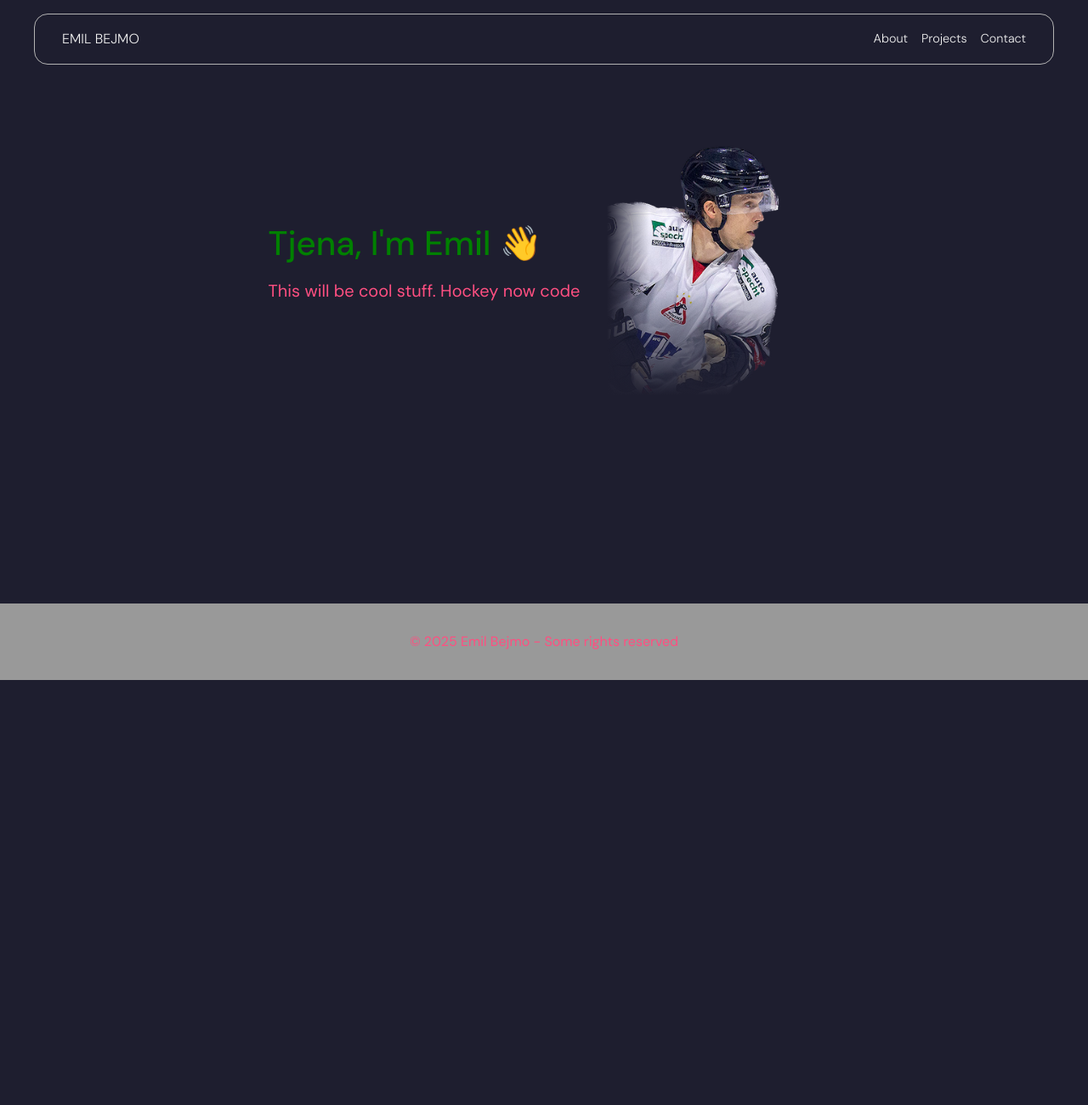
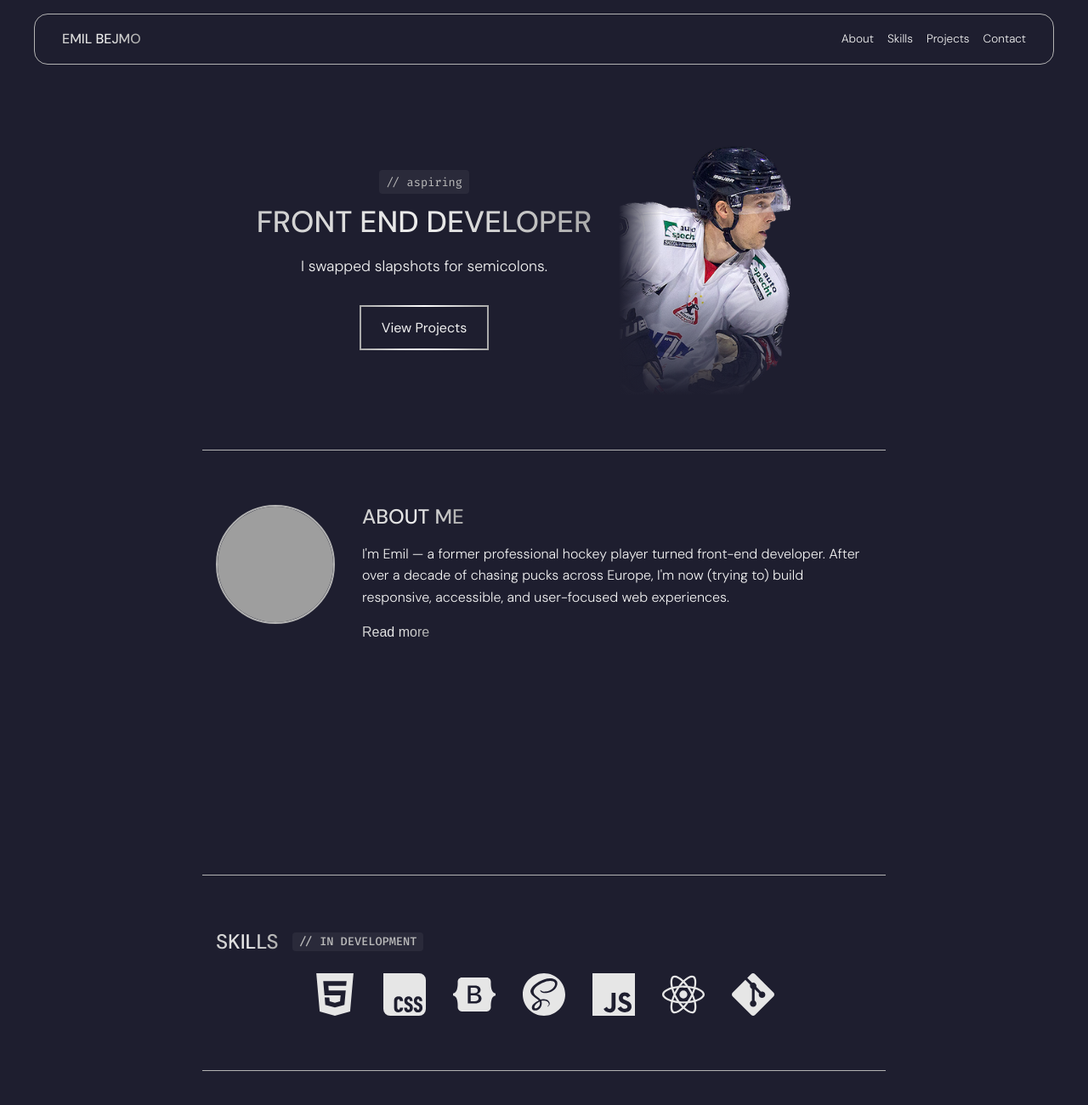
Before and after one commit to ebejmo/portfolio-site, a website built with Vite: page index.html in a window 1280 px wide. Shown: the top 1300 px of the page at 85% size. Before the commit the page ends 800 px from the top, so only its background shows below. Built offline with nearby package versions, Linux system fonts and the light colour scheme; grey boxes are pictures that could not be loaded.

Commit message:
Structure & Styles for first couple sections

```diff
--- a/index.html
+++ b/index.html
@@ -9,8 +9,10 @@
     <link rel="preconnect" href="https://fonts.gstatic.com" crossorigin />
     <link rel="preconnect" href="https://fonts.googleapis.com" />
     <link rel="preconnect" href="https://fonts.gstatic.com" crossorigin />
+    <link rel="preconnect" href="https://fonts.googleapis.com" />
+    <link rel="preconnect" href="https://fonts.gstatic.com" crossorigin />
     <link
-      href="https://fonts.googleapis.com/css2?family=DM+Sans:ital,opsz,wght@0,9..40,100..1000;1,9..40,100..1000&display=swap"
+      href="https://fonts.googleapis.com/css2?family=DM+Sans:ital,opsz,wght@0,9..40,100..1000;1,9..40,100..1000&family=Fira+Code:wght@300..700&display=swap"
       rel="stylesheet"
     />
   </head>
@@ -22,6 +24,7 @@
           <nav class="nav">
             <ul class="nav-list">
               <li><a href="#about">About</a></li>
+              <li><a href="#skills">Skills</a></li>
               <li><a href="#projects">Projects</a></li>
               <li><a href="#contact">Contact</a></li>
             </ul>
@@ -33,12 +36,64 @@
         <section id="hero" class="hero-section">
           <div class="hero-grid">
             <div class="hero-text">
-              <h2>Tjena, I'm Emil 👋</h2>
-              <p>This will be cool stuff. Hockey now code</p>
+              <code class="code-tag">// aspiring</code>
+              <h1><span class="gradient-text">front end developer</span></h1>
+              <p class="intro-text">I swapped slapshots for semicolons.</p>
+              <a href="#projects" class="button hero-button">View Projects</a>
             </div>
+
             <div class="hero-image-wrapper">
               <img src="./src/assets/images/profile-pic.png" alt="Emil in hockey gear" />
             </div>
+          </div>
+        </section>
+
+        <section id="about" class="about-section">
+          <div class="container about-container">
+            <div class="about-image">
+              <img
+                src="https://ui-avatars.com/api/?name=Emil+Bejmo&background=1e1e2f&color=f1f1f1&size=256"
+                alt="Portrait of Emil Bejmo"
+              />
+            </div>
+            <div class="about-text">
+              <h2><span class="gradient-text">About Me</span></h2>
+              <p>
+                I'm Emil — a former professional hockey player turned front-end developer. After
+                over a decade of chasing pucks across Europe, I'm now (trying to) build responsive,
+                accessible, and user-focused web experiences.
+              </p>
+              <div class="about-more">
+                <p>
+                  I bring the same grit and team mentality from the ice to every project I work on.
+                  Currently sharpening my skills in JavaScript, React, SCSS, and modern UI design.
+                </p>
+                <p>
+                  Proud father of a two year old daughter. Swede living outside of Oslo, Norway.
+                </p>
+              </div>
+              <button class="read-more-button" id="readMoreBtn" aria-expanded="false">
+                Read more
+              </button>
+            </div>
+          </div>
+        </section>
+
+        <section id="skills" class="skills-section">
+          <div class="container skills-container">
+            <h2 class="heading-container">
+              <span class="gradient-text">Skills</span
+              ><code class="code-tag">// in development</code>
+            </h2>
+            <ul class="skills-grid">
+              <li><img src="./src/assets/icons/html5.svg" alt="HTML" /></li>
+              <li><img src="./src/assets/icons/css.svg" alt="CSS" /></li>
+              <li><img src="./src/assets/icons/bootstrap.svg" alt="Bootstrap" /></li>
+              <li><img src="./src/assets/icons/sass.svg" alt="Sass" /></li>
+              <li><img src="./src/assets/icons/javascript.svg" alt="JavaScript" /></li>
+              <li><img src="./src/assets/icons/react.svg" alt="React" /></li>
+              <li><img src="./src/assets/icons/git.svg" alt="Git" /></li>
+            </ul>
           </div>
         </section>
       </main>
--- a/src/js/main.js
+++ b/src/js/main.js
@@ -1,11 +1,10 @@
 import '../scss/main.scss';
 
-console.log('hello');
+const readMoreBtn = document.getElementById('readMoreBtn');
+const aboutText = document.querySelector('.about-text');
 
-const hamburger = document.querySelector('.hamburger');
-const nav = document.querySelector('.nav');
-
-hamburger.addEventListener('click', () => {
-  hamburger.classList.toggle('open');
-  nav.classList.toggle('open');
+readMoreBtn.addEventListener('click', () => {
+  const isExpanded = aboutText.classList.toggle('expanded');
+  readMoreBtn.textContent = isExpanded ? 'Read less' : 'Read more';
+  readMoreBtn.setAttribute('aria-expanded', isExpanded);
 });
--- /dev/null
+++ b/src/scss/_about.scss
@@ -0,0 +1,64 @@
+@use './variables' as *;
+
+.about-section {
+  min-height: 500px;
+  padding: 4rem 0;
+  border-bottom: 1px solid $border-color;
+
+  .about-container {
+    display: flex;
+    flex-direction: column;
+    align-items: center;
+    gap: 2rem;
+    max-width: $max-width;
+    margin: 0 auto;
+
+    @media (min-width: 500px) {
+      flex-direction: row;
+      align-items: flex-start;
+    }
+  }
+
+  .about-image {
+    flex-shrink: 0;
+
+    img {
+      width: 140px;
+      height: 140px;
+      border-radius: 50%;
+      border: 2px solid $border-color;
+    }
+  }
+
+  .about-text {
+    color: $color-text;
+    max-width: 600px;
+    position: relative;
+
+    h2 {
+      font-size: 1.5rem;
+    }
+
+    .about-more {
+      max-height: 0;
+      overflow: hidden;
+      opacity: 0;
+      transition:
+        max-height 0.4s ease,
+        opacity 0.4s ease;
+    }
+
+    &.expanded {
+      .about-more {
+        max-height: 500px;
+        opacity: 1;
+      }
+    }
+
+    p {
+      margin-bottom: 1rem;
+      font-size: 1rem;
+      font-weight: 300;
+    }
+  }
+}
--- a/src/scss/_base.scss
+++ b/src/scss/_base.scss
@@ -1,4 +1,11 @@
 @use './variables' as *;
+
+@mixin gradient-heading {
+  background: $gradient-silver-text;
+  -webkit-background-clip: text;
+  -webkit-text-fill-color: transparent;
+  background-clip: text;
+}
 
 html,
 body {
@@ -11,7 +18,7 @@ body {
   font-family: $font-body;
   line-height: 1.6;
   font-size: 1rem;
-  color: $color-primary;
+  color: $color-text;
 }
 
 h1,
@@ -23,18 +30,78 @@ h6 {
   font-family: $font-heading;
   font-weight: 500;
   line-height: 1.2;
+  text-transform: uppercase;
+  margin-bottom: $spacing-unit;
+
+  .gradient-text {
+    @include gradient-heading;
+  }
 }
 
 a {
   color: $color-text;
   text-decoration: none;
-
-  &:hover {
-    text-decoration: underline;
-  }
 }
 
 img {
   max-width: 100%;
   display: block;
 }
+
+.button {
+  display: inline-block;
+  padding: 0.75rem 1.5rem;
+  border: 2px solid;
+  border-image: $button-gradient 1;
+  color: $color-text;
+  background: transparent;
+  font-weight: 400;
+  position: relative;
+  overflow: hidden;
+  border-radius: 0.5rem;
+  transition: transform 0.3s ease;
+
+  &::before {
+    content: '';
+    position: absolute;
+    top: 0;
+    left: -100%;
+    width: 100%;
+    height: 100%;
+    background: $button-gradient;
+    opacity: 0.1;
+    transition: left 0.4s ease;
+  }
+
+  &:hover::before {
+    left: 0;
+  }
+}
+
+.read-more-button {
+  background: none;
+  border: none;
+  font-weight: 500;
+  font-size: 1rem;
+  cursor: pointer;
+  background: $gradient-silver-text;
+  -webkit-background-clip: text;
+  -webkit-text-fill-color: transparent;
+  background-clip: text;
+  transition: opacity 0.3s ease;
+
+  &:hover {
+    opacity: 0.8;
+  }
+}
+
+.code-tag {
+  font-family: $font-code;
+  background-color: $color-code-bg;
+  color: $color-code-text;
+  padding: 0.2rem 0.5rem;
+  border-radius: 0.25rem;
+  font-size: 0.85rem;
+  display: inline-block;
+  margin-bottom: 0.75rem;
+}
--- a/src/scss/_hero.scss
+++ b/src/scss/_hero.scss
@@ -1,3 +1,5 @@
+@use './variables' as *;
+
 .hero-section {
   display: flex;
   flex-direction: column;
@@ -5,6 +7,7 @@
   padding: 4rem 0;
   position: relative;
   overflow: hidden;
+  border-bottom: 1px solid $border-color;
 
   .hero-grid {
     display: flex;
@@ -22,13 +25,18 @@
 
 .hero-text {
   flex: 1;
-  h2 {
-    font-size: 2.5rem;
-    margin-bottom: 1rem;
-    color: green;
+  text-align: center;
+
+  h1 {
+    font-size: 2.2rem;
+    text-transform: uppercase;
   }
-  p {
-    font-size: 1.25rem;
+
+  .intro-text {
+    font-size: 1.1rem;
+    font-weight: 300;
+    color: $color-text;
+    margin-bottom: 2rem;
   }
 }
 
@@ -55,7 +63,7 @@
     left: 0;
     width: 100%;
     height: 100%;
-    background: linear-gradient(to right, #1e1e2f 0%, #1e1e2f00 20%);
+    background: linear-gradient(to right, $color-bg 0%, #1e1e2f00 20%);
   }
 
   &::after {
@@ -63,6 +71,6 @@
     bottom: 0;
     width: 100%;
     height: 100%;
-    background: linear-gradient(to top, #1e1e2f 0%, #1e1e2f00 40%);
+    background: linear-gradient(to top, $color-bg 0%, #1e1e2f00 40%);
   }
 }
--- a/src/scss/_layout.scss
+++ b/src/scss/_layout.scss
@@ -36,17 +36,44 @@
   .logo {
     font-size: 1rem;
     text-transform: uppercase;
-    font-weight: 300;
+    font-weight: 500;
+    background: $gradient-silver-text;
+    -webkit-background-clip: text;
+    -webkit-text-fill-color: transparent;
+    background-clip: text;
   }
 
   .nav-list {
     display: flex;
     gap: 1.5rem;
-    font-weight: 300;
-    font-size: 0.85rem;
+
+    a {
+      position: relative;
+      color: $color-text;
+      font-weight: 300;
+      font-size: 0.85rem;
+      padding-bottom: 1.5px;
+
+      &::after {
+        content: '';
+        position: absolute;
+        left: 0;
+        bottom: 0;
+        height: 2px;
+        width: 100%;
+        background-color: $color-text;
+        transform: scaleX(0);
+        transform-origin: left;
+        transition: transform 0.3s ease;
+      }
+
+      &:hover::after {
+        transform: scaleX(1);
+      }
+    }
   }
 
-  @media (min-width: 480px) {
+  @media (min-width: 500px) {
     .nav-list {
       gap: 1rem;
       flex-wrap: wrap;
@@ -60,6 +87,6 @@
   margin-top: 4rem;
   padding: 2rem 0;
   text-align: center;
-  background-color: $color-muted;
-  color: $color-primary;
+  background-color: lightgray;
+  color: red;
 }
--- a/src/scss/_reset.scss
+++ b/src/scss/_reset.scss
@@ -17,3 +17,7 @@ body {
 ul {
   list-style: none;
 }
+
+button {
+  cursor: pointer;
+}
--- /dev/null
+++ b/src/scss/_skills.scss
@@ -0,0 +1,42 @@
+@use './variables' as *;
+
+.skills-section {
+  padding: 4rem 0;
+  border-bottom: 1px solid $border-color;
+
+  .heading-container {
+    display: flex;
+    align-items: center;
+    gap: 1rem;
+
+    h2 {
+      font-size: 1.5rem;
+    }
+
+    .code-tag {
+      margin-bottom: 0;
+    }
+  }
+
+  .skills-grid {
+    display: flex;
+    flex-wrap: wrap;
+    max-width: 600px;
+    margin: 0 auto;
+    justify-content: center;
+    gap: 2rem;
+    padding-top: 0.4rem;
+
+    li {
+      width: 50px;
+      height: 50px;
+
+      img {
+        width: 100%;
+        height: auto;
+        filter: invert(1) brightness(0.9);
+        transition: filter 0.3s ease;
+      }
+    }
+  }
+}
--- a/src/scss/_variables.scss
+++ b/src/scss/_variables.scss
@@ -1,13 +1,15 @@
-$color-primary: #ff4f81;
-$color-accent: #00ffe7;
 $color-bg: #1e1e2f;
 $color-text: #f1f1f1;
-$color-muted: #999999;
-
+$color-code-bg: #2a2a3a;
+$color-code-text: #bbb;
+$gradient-silver-text: linear-gradient(90deg, #ccc, #eee, #aaa);
 $border-color: #b3b3b3;
 
 $font-body: 'DM Sans', sans-serif;
 $font-heading: 'DM Sans', sans-serif;
+$font-code: 'Fira Code', monospace;
 
 $max-width: 1200px;
 $spacing-unit: 1rem;
+
+$button-gradient: linear-gradient(90deg, #aaa, #fff, #aaa);
--- a/src/scss/main.scss
+++ b/src/scss/main.scss
@@ -4,3 +4,5 @@
 @use 'layout';
 @use 'components';
 @use 'hero';
+@use 'about';
+@use 'skills';
```
Also changed, not shown: src/assets/icons/bootstrap.svg (added), src/assets/icons/css.svg (added), src/assets/icons/git.svg (added), src/assets/icons/github.svg (added), src/assets/icons/html5.svg (added), src/assets/icons/javascript.svg (added), src/assets/icons/react.svg (added), src/assets/icons/sass.svg (added), src/assets/icons/typescript.svg (added), src/assets/images/background-img.png (added).
